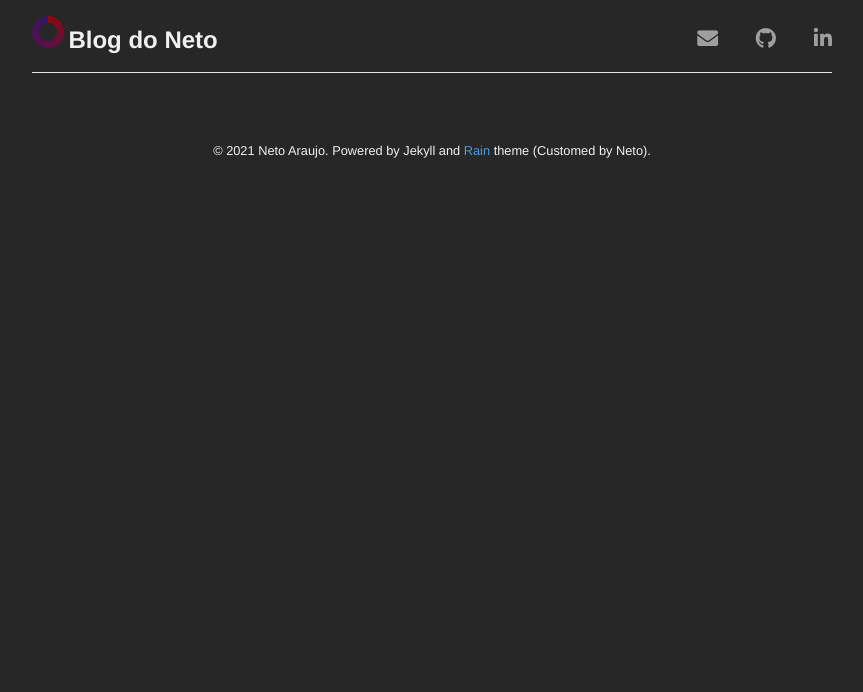
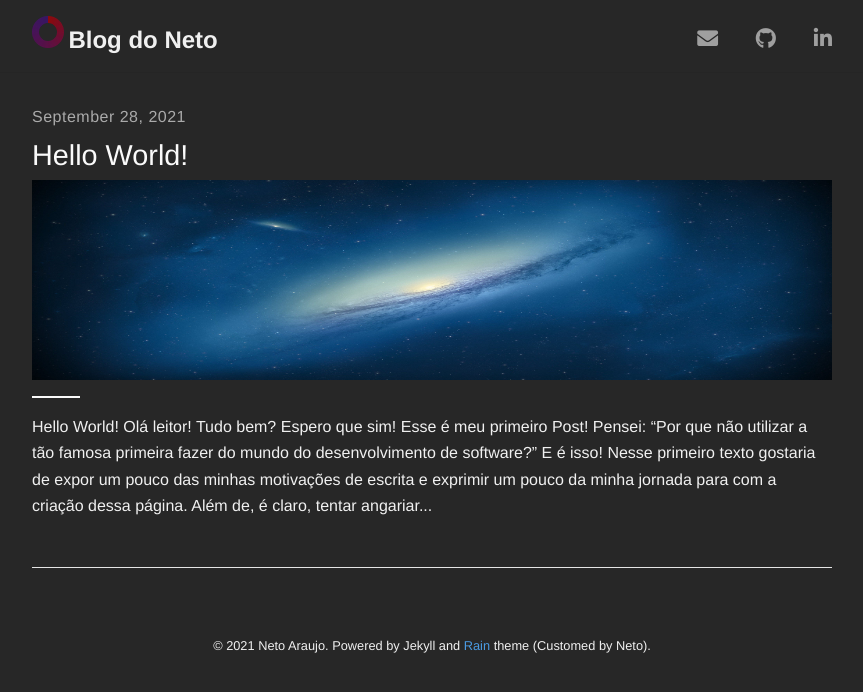
Before and after one commit to devOneto/ReLightning, a Jekyll site: the page built from index.html, in a window 1280 px wide. Shown: the top 692 px of the page, without its empty margins (208-1071 px from the left). Built offline with Jekyll 4.4.1, drawn with Linux system fonts in a browser that asks for light colours; nearby versions of some CDN libraries; the list of posts is cut into pages by our own code; part of the change alters nothing that is shown.

Commit message:
post - hello world

```diff
--- /dev/null
+++ b/_posts/2021-09-28-hello-world.md
@@ -0,0 +1,35 @@
+---
+layout: post
+title: "Hello World!"
+cover: "/assets/site-cover.jpg"
+---
+
+# Hello World!
+
+Olá leitor! Tudo bem? Espero que sim! Esse é meu primeiro Post! Pensei: "Por que não utilizar a tão famosa primeira fazer do mundo do desenvolvimento de software?" E é isso!
+
+Nesse primeiro texto gostaria de expor um pouco das minhas motivações de escrita e exprimir um pouco da minha jornada para com a criação dessa página. Além de, é claro, tentar angariar você para futuras leituras ou discussões. Estou sempre aberto a novos aprendizados, então, já fica o convite, chama lá no Discord, LinkedIn, Instagram ou até mesmo manda um e-mail, por que não?
+
+### Vamos lá!
+
+Enquanto estudantes somos incentivados, de formas que poderiam ser melhores ao meu ponto de vista, a produzir. Essa palavra, "PRODUZIR", tem um significado, que propositalmente quero deixar, muito amplo. Ah! E quando falo em "Estudante", me refiro a qualquer nível de formação. Mas a questão aqui é: nós somos incentivados a produzir! Sejam trabalhos de escola ou faculdade, por mais mecânicos que sejam. Por mais que seja apenas um "CTRL+C, CTRL+V" do wikipedia, sempre estamos criando e adaptando. Pare por um segundo, feche os olhos e se pergunte, quantos trabalhos, na escola, faculdade ou até mesmo no trabalho, você já não produziu? Aposto que mais do que consegue se lembrar! Posso propor outra pergunta? Quantos desses trabalhos você guardou? Se você costumou guardar, durante o tempo, parabéns! Eu estou no barco dos que não  (Mas tentando remendar o barco né...) 🤪.
+
+### Mas pra que guardar?
+
+Em todos os níveis acadêmicos pelos quais passei até hoje nunca me foi ressaltada a devida importância, não de produção, mas de armazenamento das produções. E nos é importante entender que para mais que estudantes (e dependendo da sua área de atuação, bem mais) somos, agora mais que nunca, **produtores de informação**. De forma passiva ou ativa estamos sempre gerando dados que vem a se transformar em informação pelo que os outros consomem a nosso respeito. Tal é a importância de guardar nossas produções. E gostaria de arriscar um pouco mais e dizer: "Guardá-las, apenas, não! Exibi-las!" Com orgulho ainda por cima! O que produzimos faz parte da nossa história. É parte de um comportamento expressionista que escola de arte, nem corpo crítico nenhum é capaz de julgar, pois somos nós! E, parafraseando um querido professor: "Expor produções faz com que tomemos mais cuidado ao fazê-las pois a preocupação com o julgamento alheio embasa o cuidado." O que acredito ser plenamente verdade!
+
+Baseado nessas reflexões decidi tomar, finalmente, a decisão de me expor e expressar. Criei um Blog. Um pouco antiquado para 2021, talvez. A época em que a moda é fazer Reels, dancinha do TikTok e ser YouTuber. Hahaha. Mas tudo bem. Não tenho a pretensão de ficar famoso mas sim, lhe mostrar quem eu sou e trocar conhecimentos principalmente.
+
+### E agora é minha vez...
+
+Meu nome é Neto, tenho 21 anos, sou estudante de Sistemas e Mídias Digitais na Universidade Federal do Ceará (quase acabando, hehehe), apaixonado por jogos, tecnologia e obras narrativas! Adoro conversar, fazer "pair programming", jogar, discutir tecnologia e afins!
+
+Esse é meu Blog, no qual pretendo postar minhas produções do meio acadêmico e extra curriculares também! As vezes algumas reflexões filosóficas (por que não?), tutoriais de tecnologia, críticas, indicações de filmes, livros, músicas, séries, jogos; e o que mais me der na telha! Mas claro, sempre pautado em métodos científicos de pesquisa os quais tanto estudo para não acabar como a infeliz maioria dos produtores de conteúdo de nossa geração.
+
+Obrigado por chegar até aqui, espero ver-te novamente! Tudo de bom, sempre! Ah!
+
+E se quiser trocar uma ideia, chama lá!
+
+Discord: dev_oNeto#6767
+
+LinkedIn: [https://www.linkedin.com/in/bpjoaoa](https://www.linkedin.com/in/bpjoaoa)
```
Also changed, not shown: assets/main.scss (line endings or trailing spaces).
